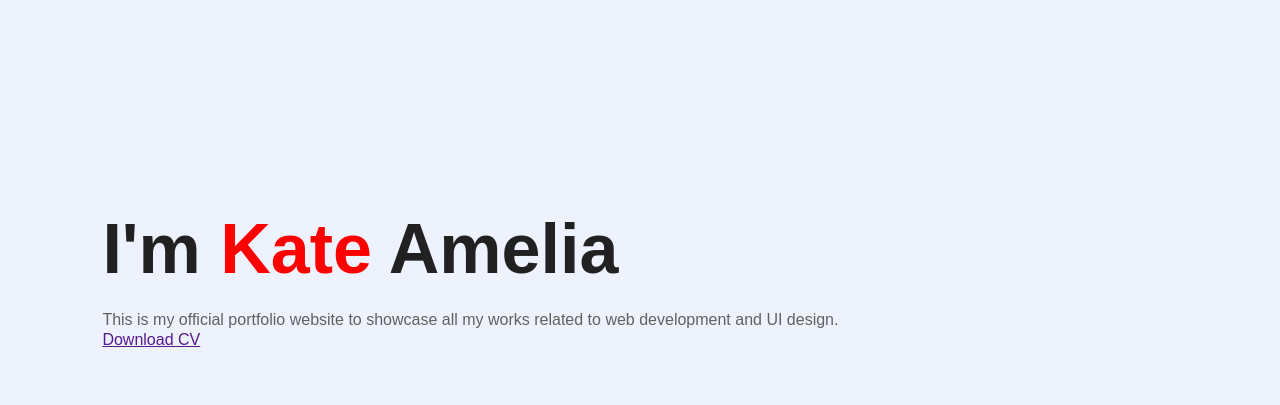
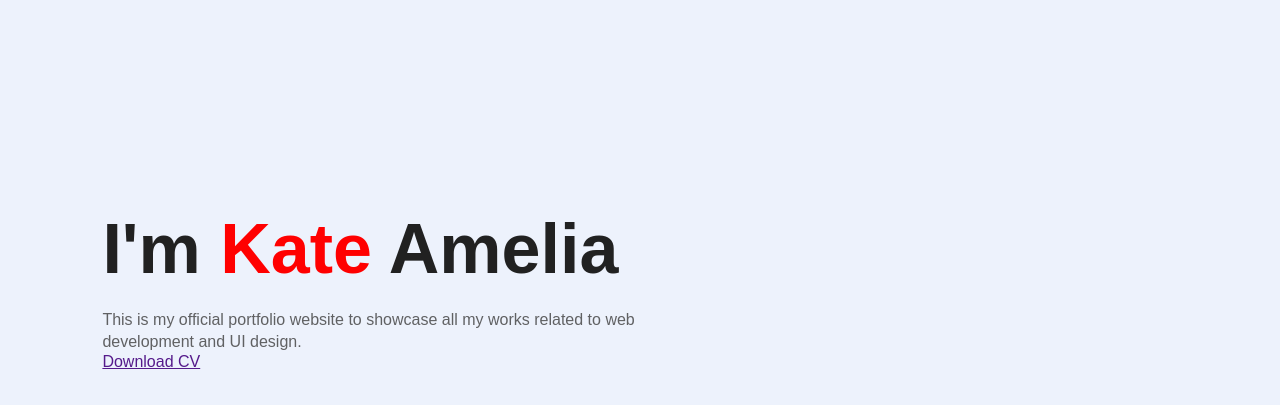
Before and after one commit to Jogbenle/portfolio-site, a plain HTML site: page index.html in a window 1280 px wide. Shown: the part 95-500 px from the top of the page. Drawn offline with Linux system fonts and the light colour scheme.

Commit message:
Break the text by add line break

```diff
--- a/index.html
+++ b/index.html
@@ -19,7 +19,7 @@
     </nav>
     <div class="info">
         <h1>I'm <span>Kate</span> Amelia</h1>
-        <p>This is my official portfolio website to showcase all my works related to web development and UI design.</p>
+        <p>This is my official portfolio website to showcase all my works related to web <br>development and UI design.</p>
         <a href="">Download CV</a>
     </div>
 
```
